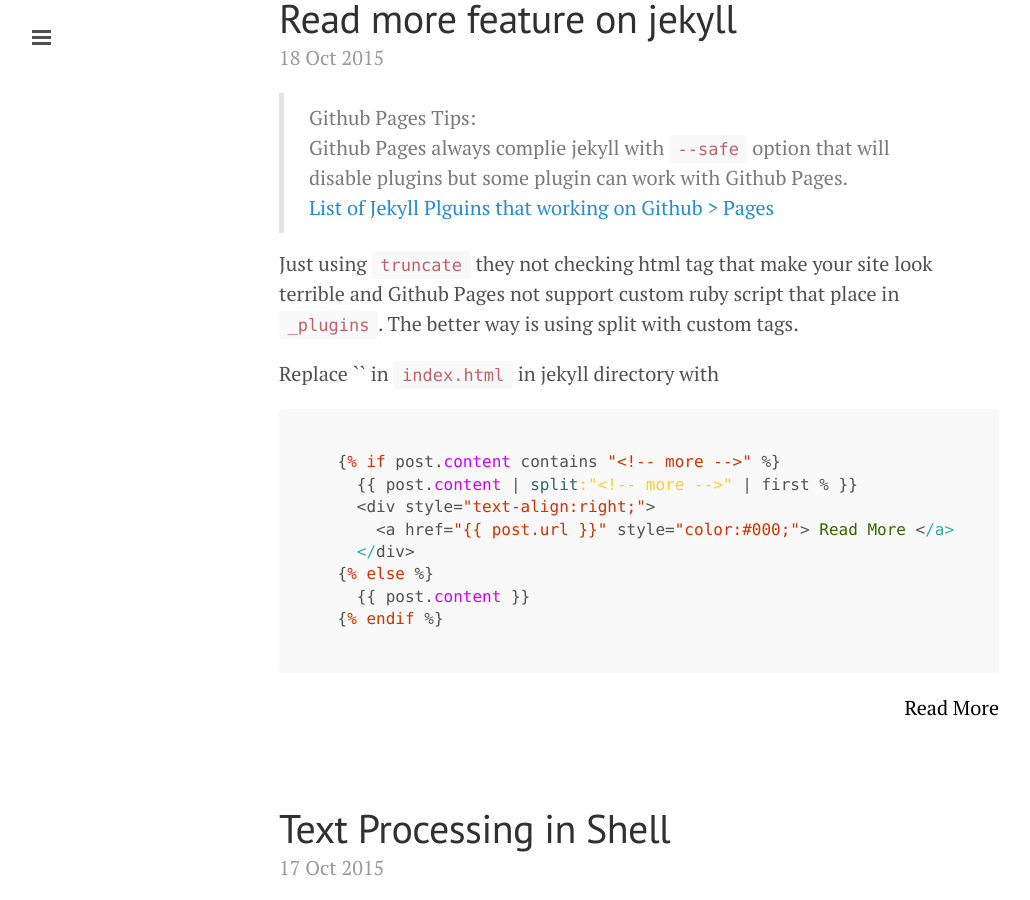
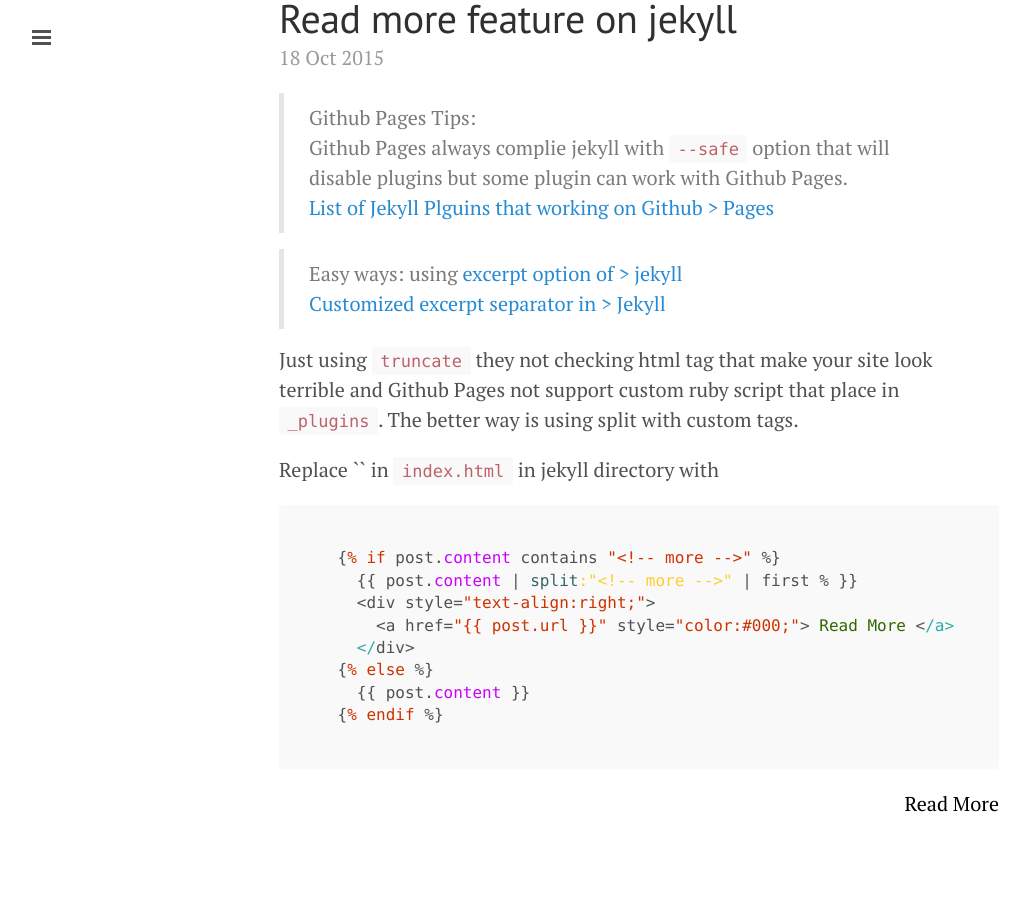
Before and after one commit to ibotdotout/ibotdotout.github.io, a Jekyll site: the page built from index.html, in a window 1280 px wide and 900 px high, scrolled down 2635 px. Shown: the whole window, without its empty margins (1-1031 px from the left). Built offline with Jekyll 4.4.1, drawn with Linux system fonts in a browser that asks for light colours; nearby versions of some CDN libraries; Markdown is read by kramdown in place of the engine named in the settings; the list of posts is cut into pages by our own code.

Commit message:
Add excerpt_separator

```diff
--- a/_config.yml
+++ b/_config.yml
@@ -16,6 +16,8 @@ url:              http://dev.im-bot.com
 logo:             /public/opengraph_logo.png
 paginate:         5
 baseurl: /
+
+excerpt_separator: <!-- more -->
 
 author:
   name:           botbotbot
--- a/_posts/2015-10-18-read-more-jekyll.md
+++ b/_posts/2015-10-18-read-more-jekyll.md
@@ -11,6 +11,9 @@ excerpt: Read more feature on jekyll that working with Github Pages
 > Github Pages always complie jekyll with `--safe` option that will
 > disable plugins but some plugin can work with Github Pages.
 > [List of Jekyll Plguins that working on Github > Pages](https://help.github.com/articles/using-jekyll-plugins-with-github-pages/)
+
+> Easy ways: using [excerpt option of > jekyll](http://jekyllrb.com/docs/posts/#post-excerpts)
+> [Customized excerpt separator in > Jekyll](http://snippetrepo.com/snippets/customized-excerpt-separator-in-jekyll)
 
 Just using `truncate` they not checking html tag that make your site look
 terrible and Github Pages not support custom ruby script that place in
--- a/index.html
+++ b/index.html
@@ -14,8 +14,8 @@ title: botbotbot's blog
 
     <span class="post-date">{{ post.date | date_to_string }}</span>
 
-    {% if post.content contains "<!-- more -->" %}
-      {{ post.content | split:"<!-- more -->" | first % }}
+    {% if post.content contains  site.excerpt_separator %}
+      {{ post.content | split:site.excerpt_separator | first % }}
       <div style="text-align:right;">
         <a href="{{ post.url }}" style="color:#000;"> Read More </a>
       </div>
```
